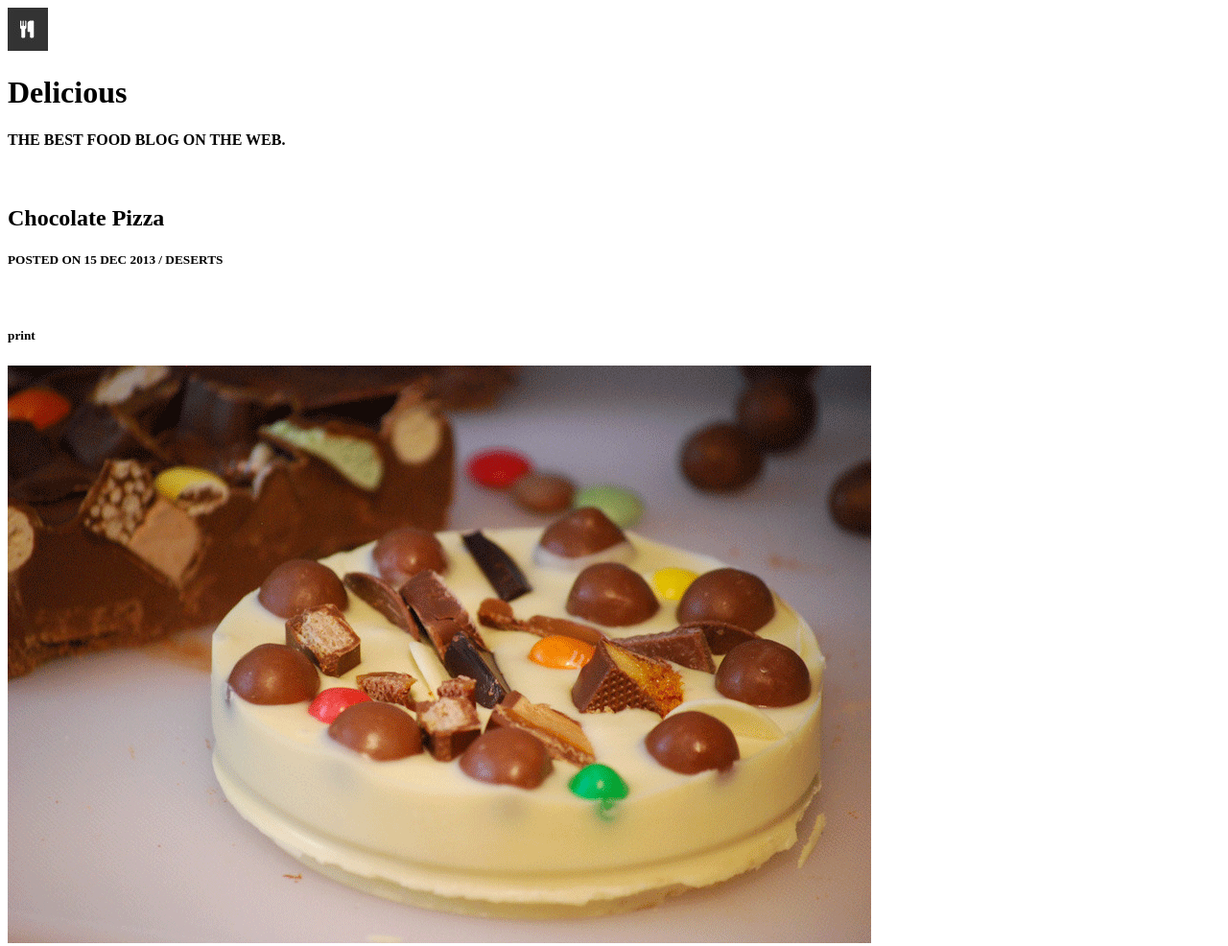
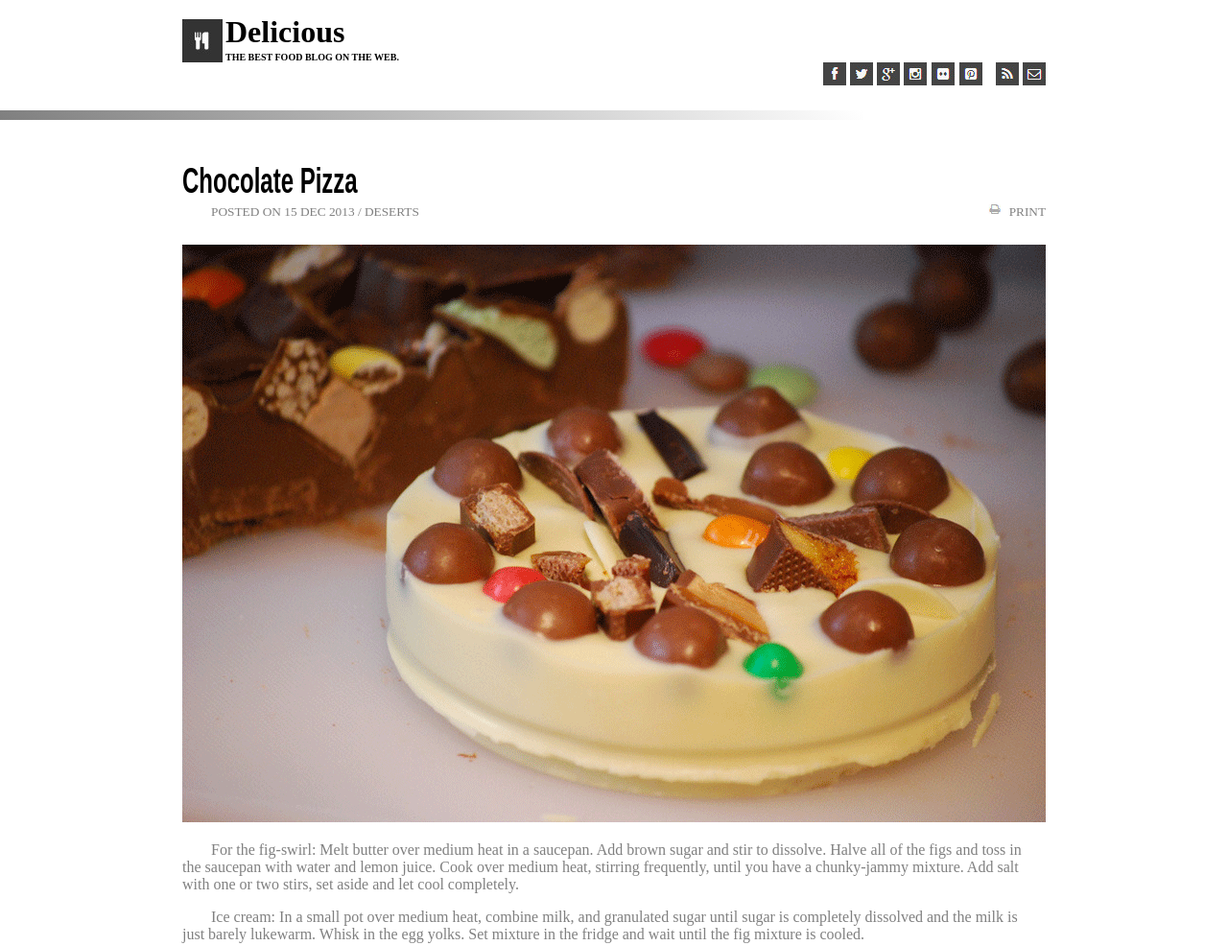
Before and after one commit to brannonstarnes/Chocolate-Pizza, a plain HTML site: page index.html in a window 1280 px wide. Shown: the top 986 px of the page at 96% size. Drawn offline with Linux system fonts and the light colour scheme.

Commit message:
adds styles to header and main.

```diff
--- a/index.html
+++ b/index.html
@@ -1,14 +1,17 @@
 <!DOCTYPE html>
 <html lang="en">
+
 <head>
   <meta charset="UTF-8">
   <meta http-equiv="X-UA-Compatible" content="IE=edge">
   <meta name="viewport" content="width=device-width, initial-scale=1.0">
   <title>Document</title>
+  <link rel="stylesheet" href="styles.css">
 </head>
+
 <body>
   <header>
-    <div>
+    <div id="siteLogo">
       <img src="imgs/logo.png" alt="">
       <h1>
         Delicious
@@ -19,42 +22,48 @@
     </div>
     <nav>
 
-      <img src="" alt="">
-      <img src="" alt="">
-      <img src="" alt="">
-      <img src="" alt="">
-      <img src="" alt="">
-      <img src="" alt="">
-      <img src="" alt="" class="side">
-      <img src="" alt="" class="side">
+      <img src="imgs/fb-icon.png" alt="">
+      <img src="imgs/twit-icon.png" alt="">
+      <img src="imgs/gp-icon.png" alt="">
+      <img src="imgs/insta-icon.png" alt="">
+      <img src="imgs/flic-icon.png" alt="">
+      <img src="imgs/pint-icon.png" alt="">
+      <img src="imgs/rss-icon.png" alt="" class="side">
+      <img src="imgs/mail-icon.png" alt="">
 
     </nav>
   </header>
 
-  <div></div>
+  <div class="decLine"></div>
 
   <main>
 
     <div id="title">
       <h2>Chocolate Pizza</h2>
-      <h5>POSTED ON 15 DEC 2013 / DESERTS</h5>
-      <img src="" alt="">
-      <h5>print</h5>
+      <p>POSTED ON 15 DEC 2013 / DESERTS</p>
+      <div id="print">
+        <h5>PRINT</h5><img src="imgs/print-icon.png" alt="">
+      </div>
     </div>
 
     <img src="imgs/choco-pizza.png" alt="chocolate pizza" id="hero">
 
     <p>For the fig-swirl: Melt butter over medium heat in a saucepan. Add brown sugar and stir to dissolve.
       Halve all of the figs and toss in the saucepan with water and lemon juice. Cook over medium heat, stirring
-      frequently, until you have a chunky-jammy mixture. Add salt with one or two stirs, set aside and let cool completely.
+      frequently, until you have a chunky-jammy mixture. Add salt with one or two stirs, set aside and let cool
+      completely.
     </p>
     <p>Ice cream: In a small pot over medium heat, combine milk, and granulated sugar until sugar is completely
-      dissolved and the milk is just barely lukewarm. Whisk in the egg yolks. Set mixture in the fridge and wait until the
+      dissolved and the milk is just barely lukewarm. Whisk in the egg yolks. Set mixture in the fridge and wait until
+      the
       fig mixture is cooled.</thead>
     </p>
-    <p>Using an ice cream machine, pour liquids into the frozen basin and process according to manufacturer instructions,
-      i.e., let spin and thicken for 20 minutes before adding mascarpone, fig jam mixture, and the nuts. Continue to process
-      for +/- 10 minutes. Pour semi-frozen mixture into a pyrex dish or glass tupperware. Freeze for at least two hours before serving.
+    <p>Using an ice cream machine, pour liquids into the frozen basin and process according to manufacturer
+      instructions,
+      i.e., let spin and thicken for 20 minutes before adding mascarpone, fig jam mixture, and the nuts. Continue to
+      process
+      for +/- 10 minutes. Pour semi-frozen mixture into a pyrex dish or glass tupperware. Freeze for at least two hours
+      before serving.
     </p>
 
     <div id="notebook" style="background-image: url(imgs/list-bg.png);">
@@ -65,6 +74,8 @@
         <li><input type="checkbox"> 1 lb Black Mission Figs</li>
         <li><input type="checkbox">1/2 cup brown sugar</li>
         <li><input type="checkbox">2-4 tbsp water</li>
+      </ul>
+      <ul>
         <li><input type="checkbox">1 1/2 cups heavy cream</li>
         <li><input type="checkbox"><del>1/3 granulated sugar</del></li>
         <li><input type="checkbox"><del>2 egg yolks</del></li>
@@ -73,10 +84,25 @@
         <li><input type="checkbox">1 cup honey roasted pecans, roughly chopped</li>
       </ul>
     </div>
+
+    <div class="decLine"></div>
+
+    <div>
+      <img src="imgs/van-pic.png" alt="">
+      <h3>Vanessa Stevenson</h3>
+      <p>Food enthusiast, photography fan. Add a pinch of raw foodism and that's pretty much who I am.</p>
+      <a>SHARE RECIPE</a>
+    </div>
+
   </main>
   <footer>
-
+    <div>
+      <img src="imgs/small-logo.png" alt="">
+      <p>Delicious &copy; 2013 All Rights Reserved.</p>
+      <p>Proudly published with Ghost</p>
+    </div>
   </footer>
 
 </body>
+
 </html>
--- a/styles.css
+++ b/styles.css
@@ -0,0 +1,137 @@
+@import url('https://fonts.googleapis.com/css2?family=Handlee&display=swap');
+
+body{
+  margin:0px;
+}
+
+header{
+  width:900px;
+  margin:auto;
+}
+
+h1{
+  margin:0px;
+  position:absolute;
+  top:-5px;
+  left:45px;
+}
+
+nav img{
+  margin:0px;
+}
+
+.side{
+  margin-left:10px;
+}
+
+h4{
+  font-size:x-small;
+  margin:0px;
+  vertical-align: center;
+  position:absolute;
+  bottom:0px;
+  left:45px;
+}
+
+#siteLogo{
+  position:relative;
+  margin-top:20px;
+  height:45px;
+}
+
+#siteLogo img{
+  float:left;
+}
+
+nav{
+  float:right;
+}
+
+.decLine{
+  display:block;
+  margin-top: 50px;
+  margin-bottom: 50px;
+  width:900px;
+  height:10px;
+  background: repeating-linear-gradient(
+   45deg,
+   rgba(0, 0, 0, 0.5),
+   white
+  );
+  display: block;
+}
+
+/* MAIN */
+
+main{
+  width:900px;
+  margin:auto;
+  /* margin-top: 20px; */
+}
+
+/* TITLE */
+
+#title p{
+  width:40%;
+  font-weight: lighter;
+  font-size: smaller;
+  color:grey;
+  margin:0px;
+  float:left;
+}
+
+#print{
+  width:60px;
+  float:right;
+  padding-right:
+}
+#print h5{
+  float:right;
+  color:grey;
+  font-weight: lighter;
+}
+#print img{
+  float:left;
+}
+
+h5{
+  margin:0px;
+}
+h2{
+  font-family: Arial, Helvetica, sans-serif;
+  transform: scaleY(1.5);
+  font-weight: bolder;
+  margin-bottom:10px;
+}
+
+.print{
+  float:right;
+}
+
+#hero{
+  margin-top:25px;
+}
+
+main p{
+  color:grey;
+  width:890px;
+  text-indent:30px;
+}
+
+#notebook{
+  display:flex;
+  columns: 2;
+  justify-content: space-around;
+}
+
+#notebook ul{
+  list-style-type: none;
+  font-family: 'Handlee', cursive;
+}
+
+/* FOOTER */
+
+footer{
+  width:900px;
+  margin:auto;
+}
```
